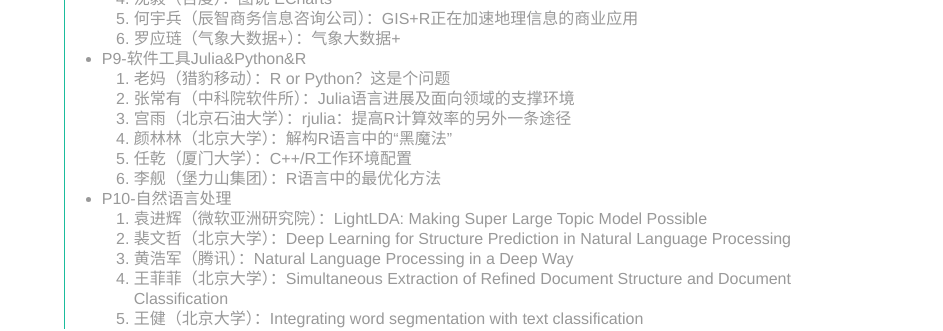
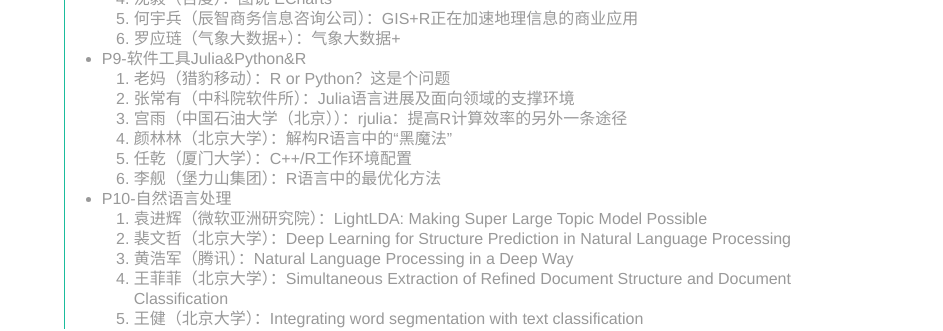
Before and after one commit to cosname/R-conference, a Jekyll site: the page built from _posts/2015-06-06-beijing.html, in a window 1280 px wide and 900 px high, scrolled down 2093 px. Shown: the part 150-481 px from the top of the window, without its empty margins (8-951 px from the left). Built offline with Jekyll 4.4.1, drawn with Linux system fonts in a browser that asks for light colours; comment, search, counter and statistics services are not loaded.

Commit message:
Update 2015-06-06-beijing.html

```diff
--- a/_posts/2015-06-06-beijing.html
+++ b/_posts/2015-06-06-beijing.html
@@ -117,7 +117,7 @@
 <ol>
 <li>老妈（猎豹移动）：R or Python？这是个问题</li>
 <li>张常有（中科院软件所）：Julia语言进展及面向领域的支撑环境</li>
-<li>宫雨（北京石油大学）：rjulia：提高R计算效率的另外一条途径</li>
+<li>宫雨（中国石油大学（北京））：rjulia：提高R计算效率的另外一条途径</li>
 <li>颜林林（北京大学）：解构R语言中的“黑魔法”</li>
 <li>任乾（厦门大学）：C++/R工作环境配置</li>
 <li>李舰（堡力山集团）：R语言中的最优化方法</li>
```
